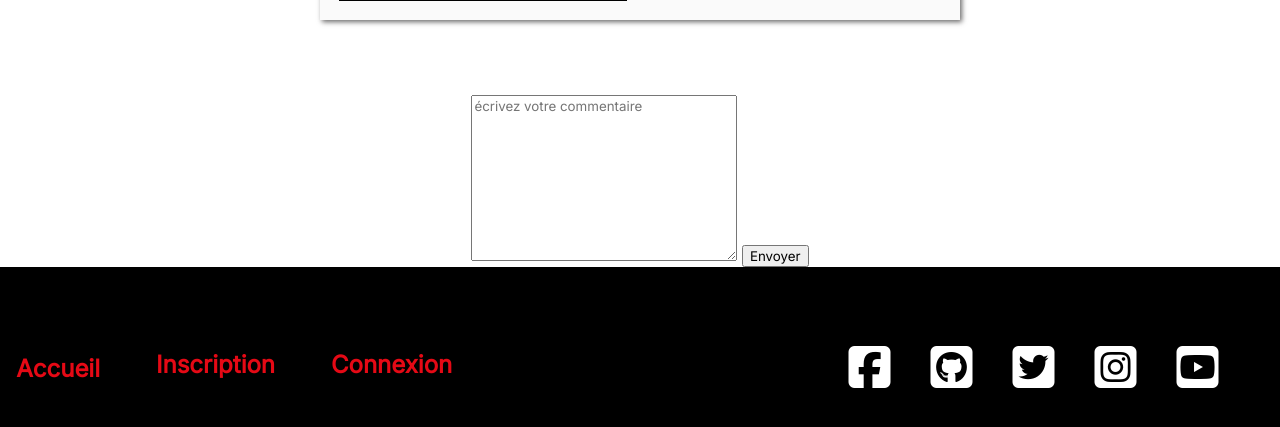
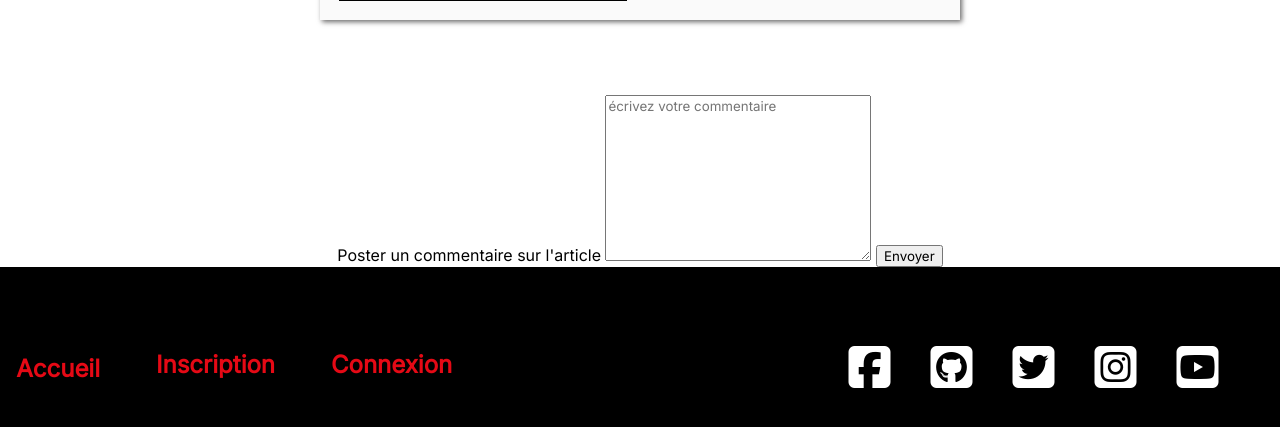
Before and after one commit to salim-ouari/blog, a PHP site: page /blog/article.php?id=1 in a window 1280 px wide. Shown: the part 557-984 px from the top of the page. Run offline with PHP 8.4, Linux system fonts and the light colour scheme; data that the repository does not hold is empty; some libraries are stand-ins or nearby versions; some web fonts are replaced.

Commit message:
php articles et article fonctionnel

```diff
--- a/article.php
+++ b/article.php
@@ -11,7 +11,7 @@ require('connect.php');
 
 // ********************on récupére les infos de articles avec $get id ****************************
 $id = $_GET['id'];
-// **************************méthode affichage plus détaillé************************
+
 //requête de récupération des informations d'affichage de l'article concerné,
 $requete_art = mysqli_query($bdd, "SELECT article, DATE_FORMAT(date, '%d/%m/%Y') AS 'date', DATE_FORMAT(date, '%H:%i:%s') AS 'heure' FROM articles WHERE id = $id");
 $result_art = mysqli_fetch_array($requete_art, MYSQLI_ASSOC);
@@ -25,25 +25,19 @@ $requete_art_cat = mysqli_query($bdd, "SELECT categories.id , categories.nom FRO
 $result_art_cat = mysqli_fetch_array($requete_art_cat, MYSQLI_ASSOC);
 // var_dump($result_art_user);
 
-// ******************méthode affichage simple*************************************
-// $requete = mysqli_query($bdd, "SELECT * FROM articles WHERE id = $id ");
-// $result = mysqli_fetch_all($requete, MYSQLI_ASSOC);
-// var_dump($result);
-
 // ********************requete pour récupérer les commentaires liés à l'article**********************
-$requetecom = mysqli_query($bdd, "SELECT utilisateurs.login, commentaires.commentaire, commentaires.date, commentaires.id_article
-FROM utilisateurs INNER JOIN commentaires WHERE utilisateurs.id = commentaires.id_utilisateur ORDER BY 'date' DESC");
+$requetecom = mysqli_query($bdd, "SELECT * FROM commentaires INNER JOIN utilisateurs ON id_utilisateur= commentaires.id  WHERE id_article = '$id' ORDER BY 'date' DESC");
 $result_com = mysqli_fetch_all($requetecom, MYSQLI_ASSOC);
+// var_dump($result_com);
 
 
 if (isset($_POST['submit'])) {
-    $date_heure = date('d-m-Y H:i:s', time());
+
     $user = $_SESSION['user']['id'];
     $comment = $_POST['commentaire'];
 
-    $requeteinsert = mysqli_query($bdd, "INSERT INTO commentaires(commentaire,id_article,id_utilisateur,date) VALUES
-    ('$comment','$id', '$user','$date_heure')");
-    var_dump($requeteinsert);
+    $requeteinsert = mysqli_query($bdd, "INSERT INTO commentaires(commentaire,id_article,id_utilisateur,`date`) VALUES
+    ('$comment',$id, $user,NOW())");
 
     if (isset($requeteinsert)) {
         $requetecom = mysqli_query($bdd, "SELECT utilisateurs.login, commentaires.commentaire, commentaires.date, commentaires.id_article
@@ -83,7 +77,7 @@ if (isset($_POST['submit'])) {
         <table id="table_art">
             <?php
             foreach ($result_com as $com) :
-                // if ($com['id_article'] == $id)
+                if ($com['id_article'] == $id) {
             ?>
 
                     <tr>
@@ -98,12 +92,15 @@ if (isset($_POST['submit'])) {
                         <td> <?= $com['commentaire']; ?></td>
                         <?php ?>
                     </tr>
-            <?php endforeach; ?>
+            <?php }
+            endforeach;
+            ?>
         </table>
         <div class="form_com">
             <form class="com_art" action="" method="post">
+                <label for="commentaire">Poster un commentaire sur l'article</label>
                 <textarea name="commentaire" id="com" cols="30" rows="10" placeholder="écrivez votre commentaire"></textarea>
-                <button type="submit" name="submit" class="button_com">Envoyer</button>
+                <button type="submit" name="submit" id="comm">Envoyer</button>
             </form>
         </div>
     </main>
```
Also changed, not shown: articles.php (+0 -11 lines). Lines whose indentation alone changed are shown as unchanged.
